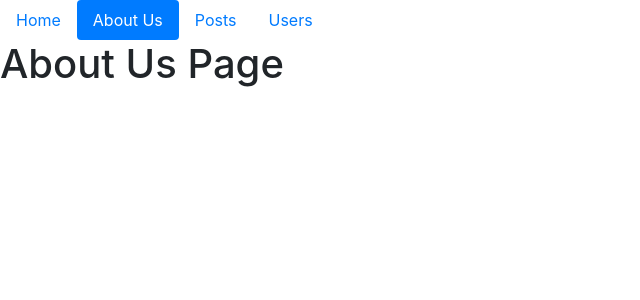
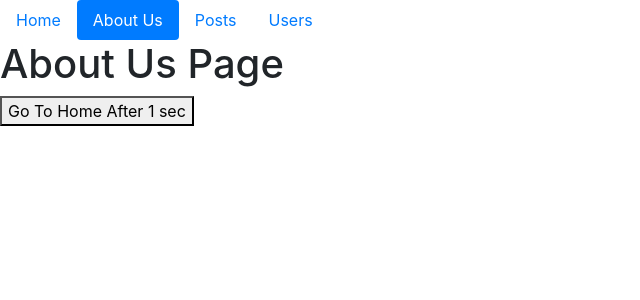
Before and after one commit to BashirShallah/VueJs-VueRouter-Course, a Vue app: page /about in a window 1280 px wide. Shown: the top 300 px of the page, without its empty margins (0-640 px from the left). Built offline with nearby package versions, Linux system fonts and the light colour scheme.

Commit message:
Vue Router - Programmatic Navigation.

```diff
--- a/src/components/AboutUsPage.vue
+++ b/src/components/AboutUsPage.vue
@@ -1,3 +1,21 @@
 <template>
-    <h1>About Us Page</h1>
+    <div>
+        <h1>About Us Page</h1>
+
+        <button @click="goToHome">Go To Home After 1 sec</button>
+    </div>
 </template>
+
+<script>
+export default {
+    methods:{
+        goToHome: function(){
+            const self = this;
+
+            setTimeout(function(){
+                self.$router.push({path: "/"});
+            }, 1000);
+        }
+    }
+}
+</script>
```
